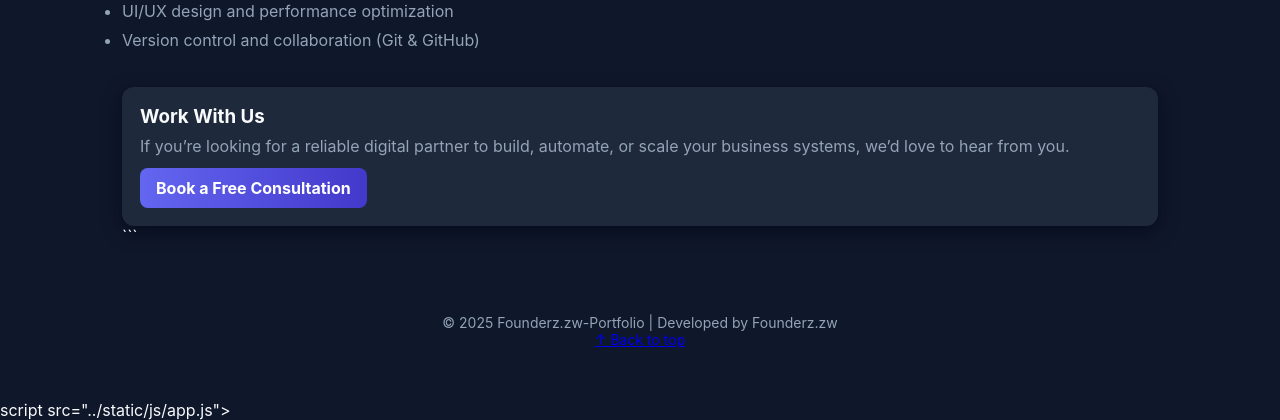
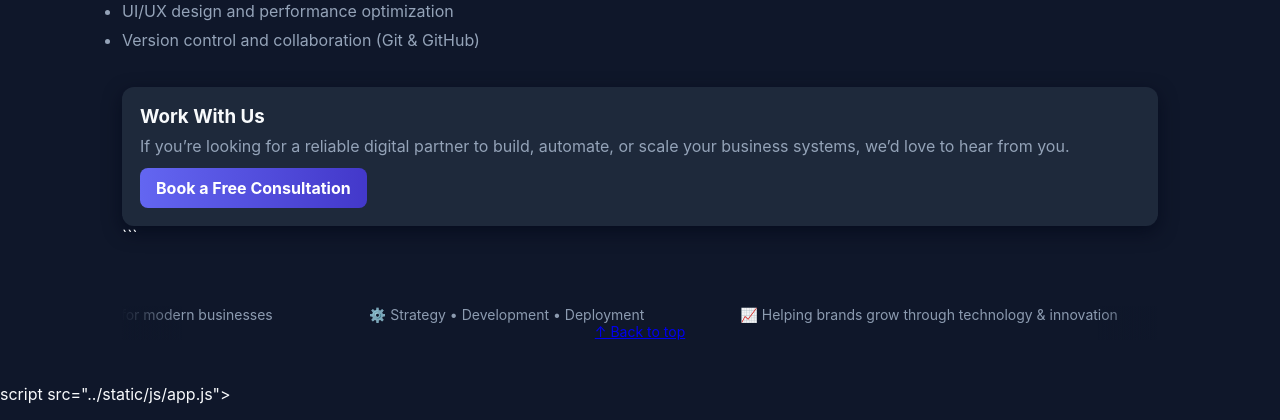
Before and after one commit to jubbyshonhayi/founderz, a Flask app: page /about in a window 1280 px wide. Shown: the part 801-1221 px from the top of the page. Run offline with Flask 3, Linux system fonts and the light colour scheme; parts of the project's set-up code (start-up, migrations or seed data) failed here and were passed over; some libraries are stand-ins or nearby versions.

Commit message:
switch DB to Neon + stability updates

```diff
--- a/app.py
+++ b/app.py
@@ -3,8 +3,7 @@ load_dotenv()
 
 from flask import Flask, render_template, request, redirect, session, flash, jsonify
 from werkzeug.security import generate_password_hash, check_password_hash
-import smtplib
-from email.message import EmailMessage
+
 from datetime import datetime
 import functools
 import os
@@ -21,6 +20,23 @@ client = OpenAI(api_key=os.getenv("OPENAI_API_KEY"))
 
 # ---------------- Flask App ----------------
 app = Flask(__name__)
+
+# ---------------- Keep-alive Ping Setup ----------------
+KEEP_ALIVE_INTERVAL = 10 * 60  # 10 minutes
+APP_URL = os.getenv("APP_URL")
+
+def keep_alive():
+    while True:
+        try:
+            requests.get(APP_URL, timeout=5)
+            print("Keep-alive ping sent")
+        except Exception as e:
+            print("Keep-alive failed:", e)
+        time.sleep(KEEP_ALIVE_INTERVAL)
+
+threading.Thread(target=keep_alive, daemon=True).start()
+
+# ---------------- Flask Config ----------------
 app.secret_key = os.getenv("FLASK_SECRET_KEY", "dev-secret")
 
 # ---------------- Rate limiting storage ----------------
@@ -33,28 +49,31 @@ RECEIVER_EMAIL = os.getenv("RECEIVER_EMAIL")
 
 
 # ---------------- Supabase / PostgreSQL setup ----------------
-DATABASE_URL = os.getenv("DATABASE_URL")  # must include sslmode=require
+DATABASE_URL = os.getenv("DATABASE_URL")
 
 if not DATABASE_URL:
     raise RuntimeError("DATABASE_URL is not set")
 
 # Ensure SSL (Supabase requirement)
-if "sslmode=" not in DATABASE_URL:
-    DATABASE_URL += "?sslmode=require"
+from urllib.parse import urlparse, parse_qs, urlencode, urlunparse
+
+def ensure_sslmode(url):
+    parsed = urlparse(url)
+    query = parse_qs(parsed.query)
+    query.setdefault("sslmode", ["require"])
+    new_query = urlencode(query, doseq=True)
+    return urlunparse(parsed._replace(query=new_query))
+
+DATABASE_URL = ensure_sslmode(os.getenv("DATABASE_URL"))
+
 
 def get_db():
-    if not DATABASE_URL:
-        raise RuntimeError("DATABASE_URL is not set")
+    return psycopg2.connect(
+        DATABASE_URL,
+        cursor_factory=psycopg2.extras.RealDictCursor,
+        connect_timeout=3
+    )
 
-    try:
-        return psycopg2.connect(
-            DATABASE_URL,
-            cursor_factory=psycopg2.extras.RealDictCursor,
-            connect_timeout=5
-        )
-    except Exception as e:
-        print("❌ Database connection failed:", e)
-        raise
 
 
 # ---------------- DB Init (cold-start optimized) ----------------
@@ -92,7 +111,7 @@ def init_db():
     except Exception as e:
         print("DB init failed (will retry on next request):", e)
 
-init_db()
+
 
 # ---------------- Helpers ----------------
 def is_rate_limited_ip(ip, per_minute=3, per_hour=10):
@@ -129,25 +148,33 @@ def login_required(func):
         return func(*args, **kwargs)
     return wrapper
 
+import requests
+
 def send_email(subject, body, to_email):
-    msg = EmailMessage()
-    msg["From"] = EMAIL_ADDRESS
-    msg["To"] = to_email
-    msg["Subject"] = subject
-    msg.set_content(body)
+    url = "https://api.brevo.com/v3/smtp/email"
+    headers = {
+        "api-key": os.getenv("BREVO_API_KEY"),
+        "Content-Type": "application/json"
+    }
 
-    with smtplib.SMTP_SSL("smtp.gmail.com", 465) as server:
-        server.login(EMAIL_ADDRESS, EMAIL_PASSWORD)
-        server.send_message(msg)
+    data = {
+        "sender": {"name": "Founderz", "email": EMAIL_ADDRESS},
+        "to": [{"email": to_email}],
+        "subject": subject,
+        "textContent": body
+    }
+
+    r = requests.post(url, json=data, headers=headers)
+    if r.status_code >= 400:
+        print("Email API error:", r.text)
 
 def send_email_async(subject, body, to_email):
-    def task():
-        try:
-            send_email(subject, body, to_email)
-        except Exception as e:
-            print("Async email failed:", e)
+    threading.Thread(
+        target=send_email,
+        args=(subject, body, to_email),
+        daemon=True
+    ).start()
 
-    threading.Thread(target=task, daemon=True).start()
 
 # ---------------- Routes ----------------
 @app.route("/")
@@ -156,8 +183,6 @@ def index():
 
 @app.route("/contact", methods=["POST"])
 def contact():
-    init_db()  # safe retry on cold start
-
     ip = request.headers.get("X-Forwarded-For", request.remote_addr)
     if ip and "," in ip:
         ip = ip.split(",")[0].strip()
@@ -166,55 +191,84 @@ def contact():
     if limited:
         return jsonify({"status": "error", "message": message}), 429
 
-    name = request.form.get("name")
-    email = request.form.get("email")
-    phone = request.form.get("phone")
-    message_text = request.form.get("message")
-    date_sent = datetime.now().strftime("%Y-%m-%d %H:%M")
+    data = {
+        "name": request.form.get("name"),
+        "email": request.form.get("email"),
+        "phone": request.form.get("phone"),
+        "message": request.form.get("message"),
+        "date": datetime.now().strftime("%Y-%m-%d %H:%M")
+    }
 
+    data["admin_body"] = f"""
+New contact form submission
+
+Name: {data['name']}
+Email: {data['email']}
+Phone: {data['phone']}
+
+Message:
+{data['message']}
+
+Date: {data['date']}
+"""
+
+    data["user_body"] = f"""
+Hi {data['name']},
+
+Thank you for contacting Founderz.zw 👋
+We’ve received your message and will get back to you shortly.
+
+— Founderz Team
+"""
+
+    # 🔥 FIRE AND FORGET
+    threading.Thread(
+        target=contact_background_task,
+        args=(data,),
+        daemon=True
+    ).start()
+
+    # 🚀 RETURN IMMEDIATELY
+    return jsonify({
+        "status": "success",
+        "message": "Message sent successfully! We’ll get back to you shortly."
+    })
+
+def contact_background_task(data):
+    # --------- DB (non-critical) ---------
     try:
         with get_db() as conn:
             with conn.cursor() as cur:
                 cur.execute("""
                     INSERT INTO messages (name, email, phone, message, date)
                     VALUES (%s, %s, %s, %s, %s)
-                """, (name, email, phone, message_text, date_sent))
-        conn.commit()
+                """, (
+                    data["name"],
+                    data["email"],
+                    data["phone"],
+                    data["message"],
+                    data["date"]
+                ))
+            conn.commit()
     except Exception as e:
-        print("⚠️ Failed to save message to DB:", e)
-    # DO NOT block the user
+        print("⚠️ DB insert failed (email will still send):", e)
 
+    # --------- EMAILS (critical) ---------
+    try:
+        send_email(
+            "📩 New Website Contact Message",
+            data["admin_body"],
+            RECEIVER_EMAIL
+        )
 
-    admin_body = f"""
-New contact form submission
+        send_email(
+            "We received your message – Founderz",
+            data["user_body"],
+            data["email"]
+        )
+    except Exception as e:
+        print("❌ Email sending failed:", e)
 
-Name: {name}
-Email: {email}
-Phone: {phone}
-
-Message:
-{message_text}
-
-Date: {date_sent}
-"""
-
-    user_body = f"""
-Hi {name},
-
-Thank you for contacting Founderz.zw 👋
-
-We’ve received your message and will get back to you shortly.
-
-📩 Your message:
-"{message_text}"
-
-— Founderz Team
-"""
-
-    send_email_async("📩 New Website Contact Message", admin_body, RECEIVER_EMAIL)
-    send_email_async("We received your message – Founderz", user_body, email)
-
-    return jsonify({"status": "success", "message": "Message sent successfully! We’ll get back to you shortly."})
 
 # ---------------- Multi-admin setup ----------------
 ADMINS_PLAIN = {
@@ -261,7 +315,6 @@ def logout():
 @app.route("/admin")
 @login_required
 def admin_dashboard():
-    init_db()
 
     with get_db() as conn:
         with conn.cursor() as cur:
@@ -299,7 +352,6 @@ def contacts():
 
 @app.route("/chat", methods=["POST"])
 def chat():
-    init_db()
 
     data = request.get_json()
     msg = data.get("message", "").strip().lower()
@@ -428,6 +480,12 @@ def inject_year():
     return {"current_year": datetime.now().year}
 
 
+@app.before_request
+def startup():
+    init_db()
+
+
+
 # ---------------- Run ----------------
 if __name__ == "__main__":
     app.run(debug=True)
--- a/requirements.txt
+++ b/requirements.txt
@@ -4,3 +4,4 @@ openai>=1.0.0
 python-dotenv
 werkzeug
 psycopg2-binary
+requests>=2.0.0
--- a/templates/footer.html
+++ b/templates/footer.html
@@ -1,4 +1,133 @@
-<footer class="footer">
-    <p>© {{ current_year }} Founderz.zw-Portfolio  |  Developed by Founderz.zw</p>
+<footer class="moving-footer">
+  <div class="ticker-wrap">
+
+    <!-- FADE OVERLAYS -->
+    <div class="fade fade-left"></div>
+    <div class="fade fade-right"></div>
+
+    <!-- TICKER -->
+    <div class="ticker">
+
+      <!-- CONTENT GROUP -->
+      <div class="ticker-group">
+        <p>© {{ current_year }} Founderz.zw — Digital Solutions Portfolio</p>
+        <p>🌐 End-to-end digital solutions for modern businesses</p>
+        <p>⚙️ Strategy • Development • Deployment</p>
+        <p>📈 Helping brands grow through technology & innovation</p>
+        <p>🤝 Open for partnerships, startups & enterprise projects</p>
+      </div>
+
+      <!-- GAP BETWEEN ROUNDS -->
+      <div class="ticker-spacer"></div>
+
+      <!-- DUPLICATE FOR SEAMLESS LOOP -->
+      <div class="ticker-group">
+        <p>© {{ current_year }} Founderz.zw — Digital Solutions Portfolio</p>
+        <p>🌐 End-to-end digital solutions for modern businesses</p>
+        <p>⚙️ Strategy • Development • Deployment</p>
+        <p>📈 Helping brands grow through technology & innovation</p>
+        <p>🤝 Open for partnerships, startups & enterprise projects</p>
+      </div>
+
+    </div>
     <a href="#" class="back-to-top">↑ Back to top</a>
+  </div>
 </footer>
+
+<style>
+/* FOOTER BASE */
+.moving-footer {
+  margin-top:48px;
+  text-align:center;
+  color:var(--muted);
+  font-size:14px;
+  position: relative;
+  bottom: 0;
+  width: 100%;
+  background: #0f172a;
+  padding: 12px 0;
+  font-family: system-ui, -apple-system, sans-serif;
+}
+
+/* WRAPPER */
+.ticker-wrap {
+  position: relative;
+  overflow: hidden;
+}
+
+/* FADE EDGES (SAFE FOR ALL BROWSERS) */
+.fade {
+  position: absolute;
+  top: 0;
+  width: 60px;
+  height: 100%;
+  pointer-events: none;
+  z-index: 2;
+}
+
+.fade-left {
+  left: 0;
+  background: linear-gradient(to right, #0f172a, transparent);
+}
+
+.fade-right {
+  right: 0;
+  background: linear-gradient(to left, #0f172a, transparent);
+}
+
+/* TICKER */
+.ticker {
+  display: flex;
+  width: max-content;
+  animation: scroll 22s linear infinite;
+}
+
+/* PAUSE ON HOVER */
+.moving-footer:hover .ticker {
+  animation-play-state: paused;
+}
+
+/* CONTENT */
+.ticker-group {
+  display: flex;
+}
+
+.ticker-group p {
+  margin: 0 3rem;
+  white-space: nowrap;
+  font-size: 14px;
+  opacity: 0.95;
+}
+
+/* GAP BETWEEN LOOPS */
+.ticker-spacer {
+  width: 160px;
+  flex-shrink: 0;
+}
+
+/* ANIMATION */
+@keyframes scroll {
+  from {
+    transform: translateX(0);
+  }
+  to {
+    transform: translateX(-50%);
+  }
+}
+
+/* MOBILE */
+@media (max-width: 640px) {
+  .ticker-group p {
+    font-size: 13px;
+    margin: 0 2rem;
+  }
+
+  .fade {
+    width: 40px;
+  }
+
+  .ticker-spacer {
+    width: 100px;
+  }
+}
+</style>
```
Also changed, not shown: README.md.
